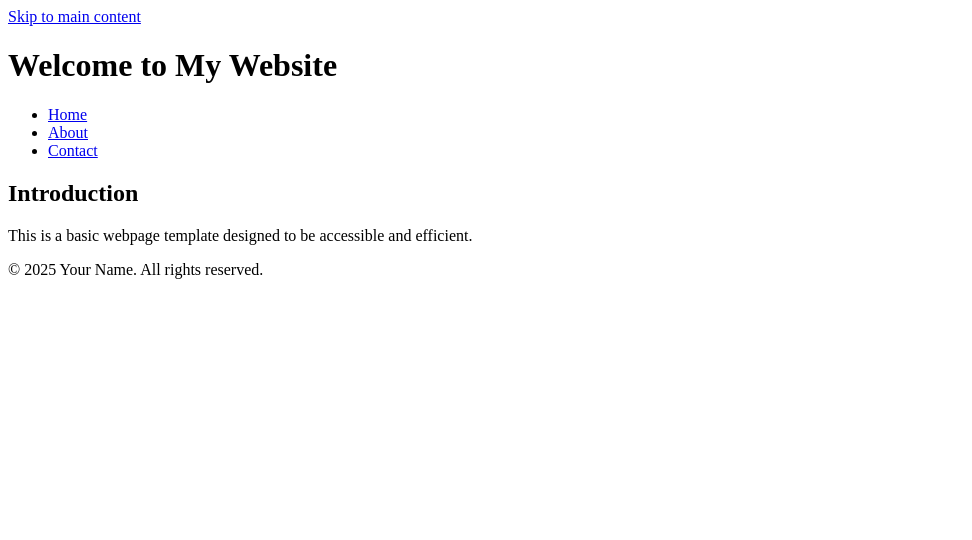
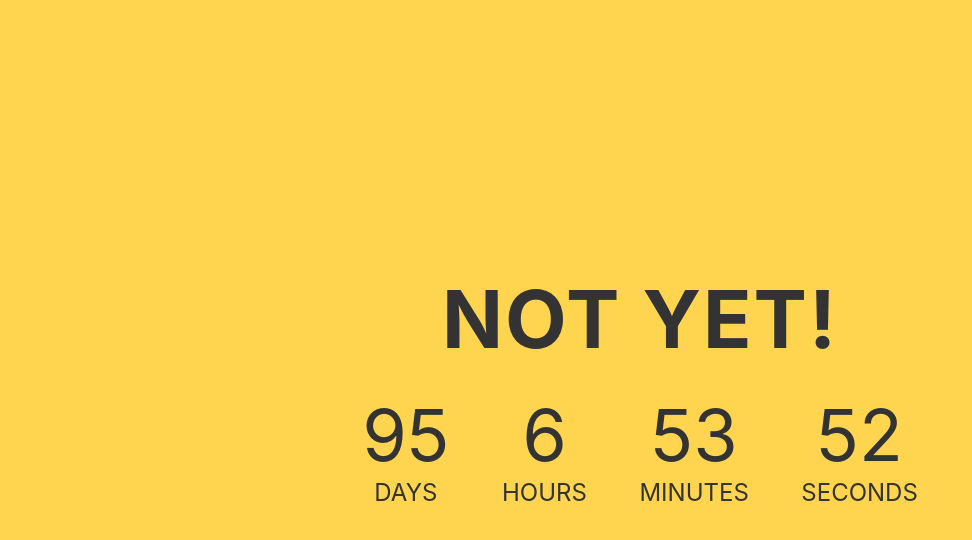
Before and after one commit to gromitski/has-steve-retired-yet, a plain HTML site: page index.html in a window 1280 px wide. Shown: the whole page, without its empty margins (0-972 px from the left). Drawn offline with Linux system fonts and the light colour scheme.

Commit message:
first draft, straight from codepen

```diff
--- a/index.html
+++ b/index.html
@@ -10,35 +10,23 @@
 </head>
 
 <body>
-  <!-- A skip link to allow keyboard users to bypass repetitive navigation -->
-  <a class="skip-link" href="#main-content">Skip to main content</a>
+    <div class="container">
+        <h1 id="headline">Not Yet!</h1>
+        <div id="countdown">
+          <ul>
+            <li><span id="days"></span>days</li>
+            <li><span id="hours"></span>Hours</li>
+            <li><span id="minutes"></span>Minutes</li>
+            <li><span id="seconds"></span>Seconds</li>
+          </ul>
+        </div>
+        <div id="content" class="emoji">
+          <span>🥳</span>
+          <span>🎉</span>
+          <span>🎂</span>
+        </div>
+      </div>
 
-  <!-- Example header using semantic elements -->
-  <header role="banner">
-    <h1>Welcome to My Website</h1>
-    <!-- Navigation with proper aria-label -->
-    <nav role="navigation" aria-label="Main Navigation">
-      <ul>
-        <li><a href="#main-content">Home</a></li>
-        <li><a href="#about">About</a></li>
-        <li><a href="#contact">Contact</a></li>
-      </ul>
-    </nav>
-  </header>
-
-  <!-- Main content region -->
-  <main id="main-content" role="main">
-    <section>
-      <h2>Introduction</h2>
-      <p>This is a basic webpage template designed to be accessible and efficient.</p>
-    </section>
-    <!-- Additional sections and content go here -->
-  </main>
-
-  <!-- Footer area -->
-  <footer role="contentinfo">
-    <p>&copy; 2025 Your Name. All rights reserved.</p>
-  </footer>
 
   <!-- Link to external JavaScript with defer to improve performance -->
   <script src="main.js" defer></script>
--- a/main.css
+++ b/main.css
@@ -0,0 +1,80 @@
+/* general styling */
+:root {
+    --smaller: .75;
+  }
+
+  * {
+    box-sizing: border-box;
+    margin: 0;
+    padding: 0;
+  }
+
+  html, body {
+    height: 100%;
+    margin: 0;
+  }
+
+  body {
+    align-items: center;
+    background-color: #ffd54f;
+    display: flex;
+    font-family: -apple-system,
+      BlinkMacSystemFont,
+      "Segoe UI",
+      Roboto,
+      Oxygen-Sans,
+      Ubuntu,
+      Cantarell,
+      "Helvetica Neue",
+      sans-serif;
+  }
+
+  .container {
+    color: #333;
+    margin: 0 auto;
+    text-align: center;
+  }
+
+  h1 {
+    font-size: 5em;
+    /*font-weight: strong;*/
+    letter-spacing: .125rem;
+    text-transform: uppercase;
+  }
+
+  li {
+    display: inline-block;
+    font-size: 1.5em;
+    list-style-type: none;
+    padding: 1em;
+    text-transform: uppercase;
+  }
+
+  li span {
+    display: block;
+    font-size: 4.5rem;
+  }
+
+  .emoji {
+    display: none;
+    padding: 1rem;
+  }
+
+  .emoji span {
+    font-size: 4rem;
+    padding: 0 .5rem;
+  }
+
+  @media all and (max-width: 768px) {
+    h1 {
+      font-size: calc(1.5rem * var(--smaller));
+    }
+
+    li {
+      font-size: calc(1.125rem * var(--smaller));
+    }
+
+    li span {
+      font-size: calc(3.375rem * var(--smaller));
+    }
+  }
--- a/main.js
+++ b/main.js
@@ -0,0 +1,44 @@
+(function () {
+    const second = 1000,
+          minute = second * 60,
+          hour = minute * 60,
+          day = hour * 24;
+
+    //I'm adding this section so I don't have to keep updating this pen every year :-)
+    //remove this if you don't need it
+    let today = new Date(),
+        dd = String(today.getDate()).padStart(2, "0"),
+        mm = String(today.getMonth() + 1).padStart(2, "0"),
+        yyyy = today.getFullYear(),
+        //nextYear = yyyy + 1,
+        nextYear = "2023";
+        dayMonth = "05/09/",
+        birthday = dayMonth + yyyy;
+
+    today = mm + "/" + dd + "/" + yyyy;
+    if (today > birthday) {
+      birthday = dayMonth + nextYear;
+    }
+    //end
+
+    const countDown = new Date(birthday).getTime(),
+        x = setInterval(function() {
+
+          const now = new Date().getTime(),
+                distance = countDown - now;
+
+          document.getElementById("days").innerText = Math.floor(distance / (day)),
+            document.getElementById("hours").innerText = Math.floor((distance % (day)) / (hour)),
+            document.getElementById("minutes").innerText = Math.floor((distance % (hour)) / (minute)),
+            document.getElementById("seconds").innerText = Math.floor((distance % (minute)) / second);
+
+          //do something later when date is reached
+          if (distance < 0) {
+            document.getElementById("headline").innerText = "YES!!! He's Retired!";
+            document.getElementById("countdown").style.display = "none";
+            document.getElementById("content").style.display = "block";
+            clearInterval(x);
+          }
+          //seconds
+        }, 0)
+    }());
```
